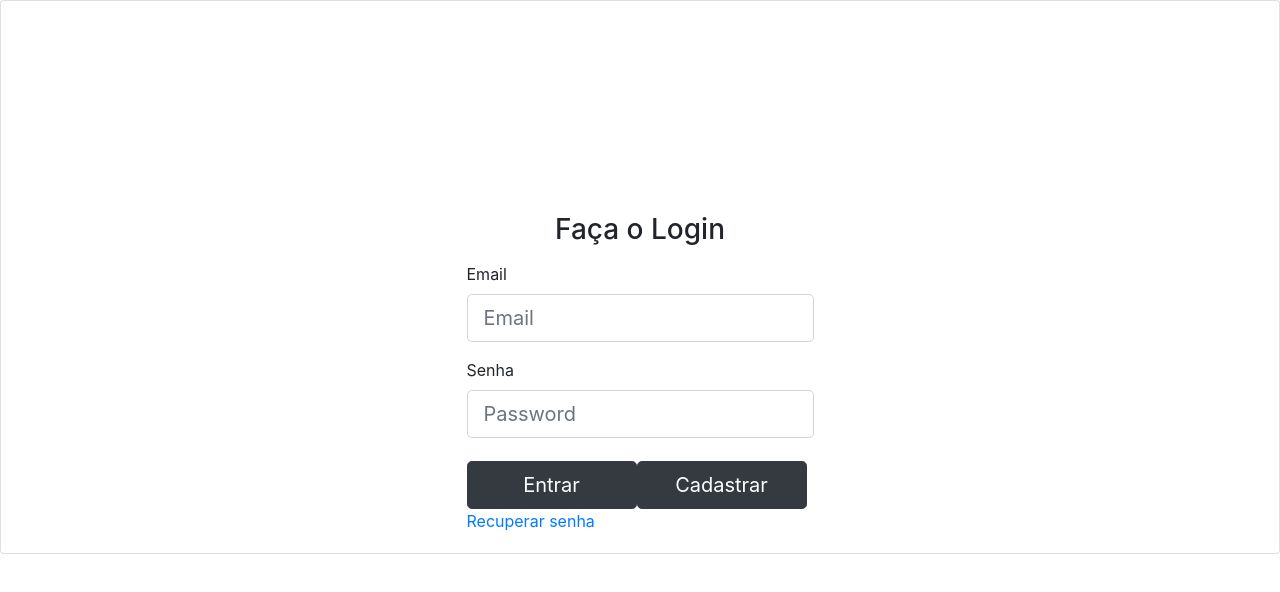
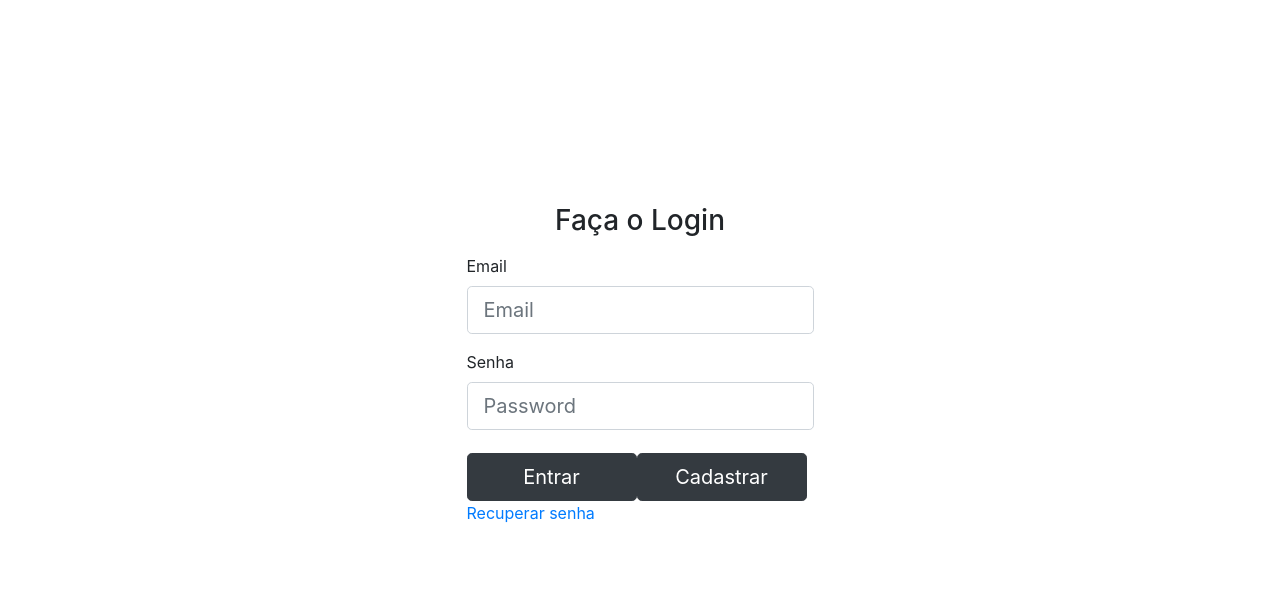
Before and after one commit to matheuseds/ControlFood-Frontend, a Nuxt app: page / in a window 1280 px wide. Shown: the top 592 px of the page. Built offline with nearby package versions, Linux system fonts and the light colour scheme.

Commit message:
....
....joaooo

```diff
--- a/pages/index.vue
+++ b/pages/index.vue
@@ -1,6 +1,6 @@
 <template>
   <main class="form-signin main">
-    <div class="card">
+    <div class="card mt-n2">
       <div class="card-body mt-n1">
         <form @submit.prevent="login">
           <h2 class="h3 mb-3 fw-normal text-center corTexto">Faça o Login</h2>
@@ -87,6 +87,16 @@ export default {
   min-width: 49% !important;
   margin-top: 2% !important;
 }
+
+.mt-n2 {
+  display: flex;
+
+  align-items: center;
+  justify-content: center;
+
+  box-shadow: none;
+  border: 0;
+}
 .mt-n1 {
   margin-left: auto !important;
   margin-right: auto !important;
```
